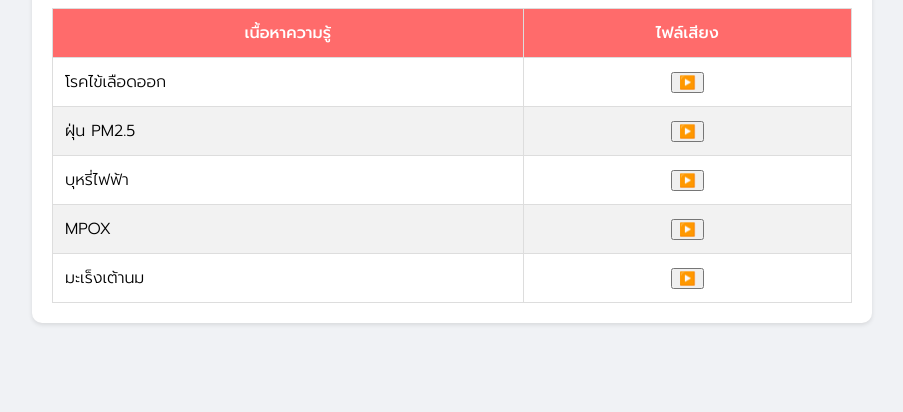
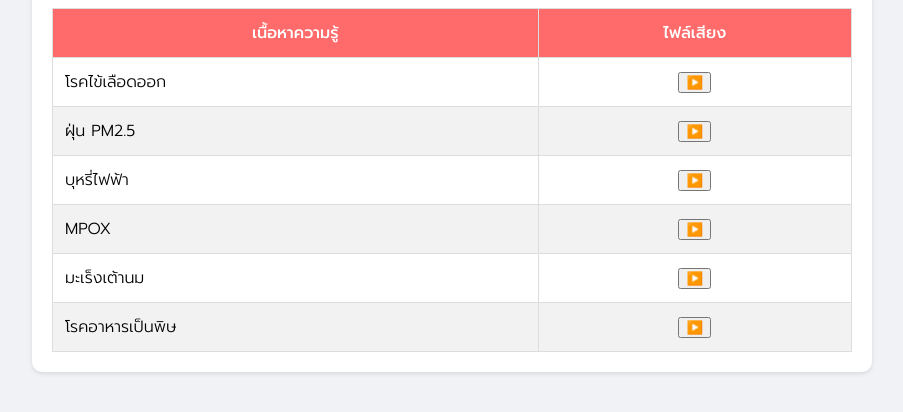
Before and after one commit to JS-nonsaad/nsspodcast, a plain HTML site: page index.html in a window 1280 px wide. Shown: the part 132-544 px from the top of the page, without its empty margins (188-1091 px from the left). Drawn offline with Linux system fonts and the light colour scheme.

Commit message:
Update index.html

```diff
--- a/index.html
+++ b/index.html
@@ -137,6 +137,10 @@
         {
             title: "มะเร็งเต้านม",
             audioUrl: "https://js-nonsaad.github.io/pm2.5/6.มะเร็งเต้านม.mp3"
+        },
+        {
+            title: "โรคอาหารเป็นพิษ",
+            audioUrl: "https://js-nonsaad.github.io/pm2.5/7.โรคอาหารเป็นพิษ.mp3"
         }
 
     ];
```
